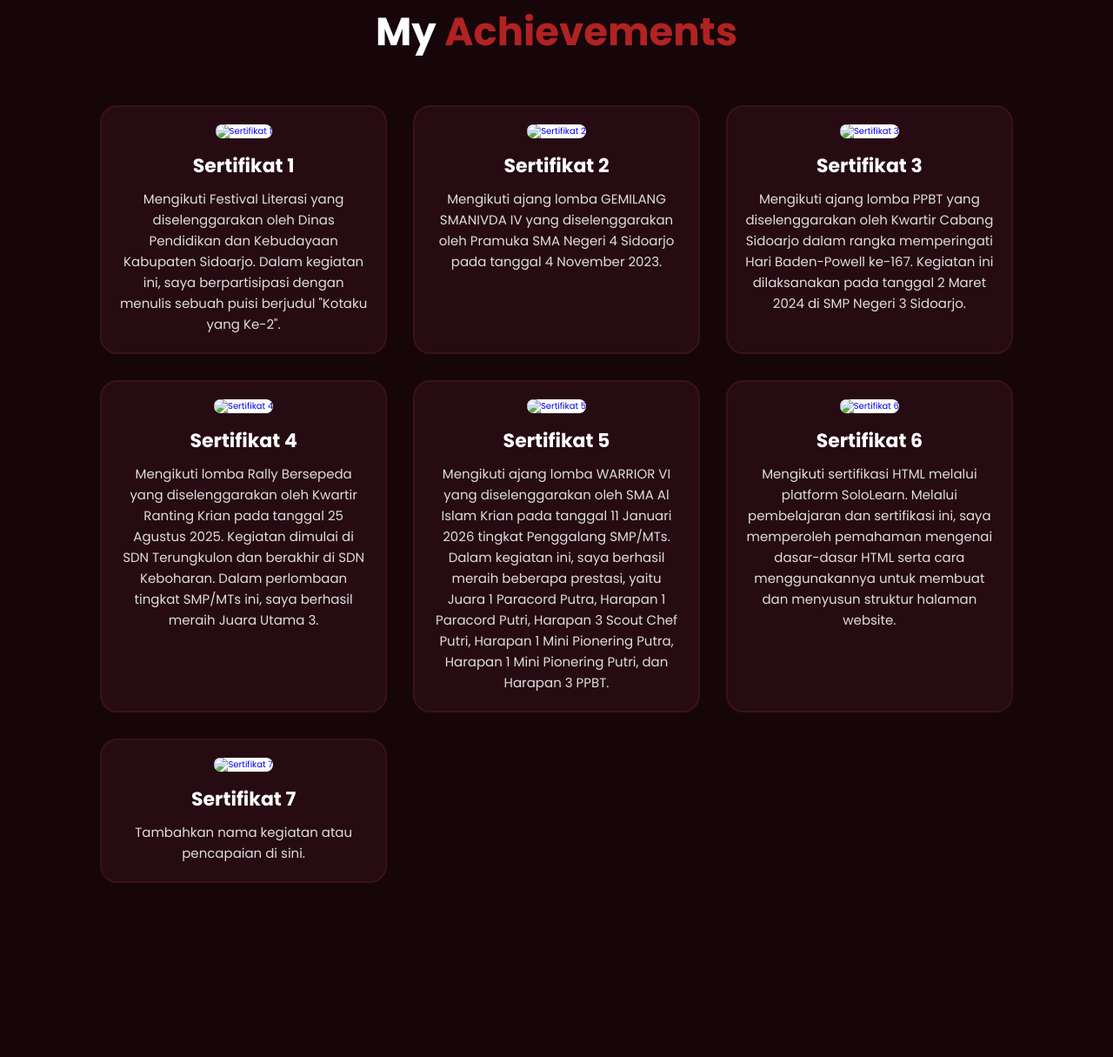
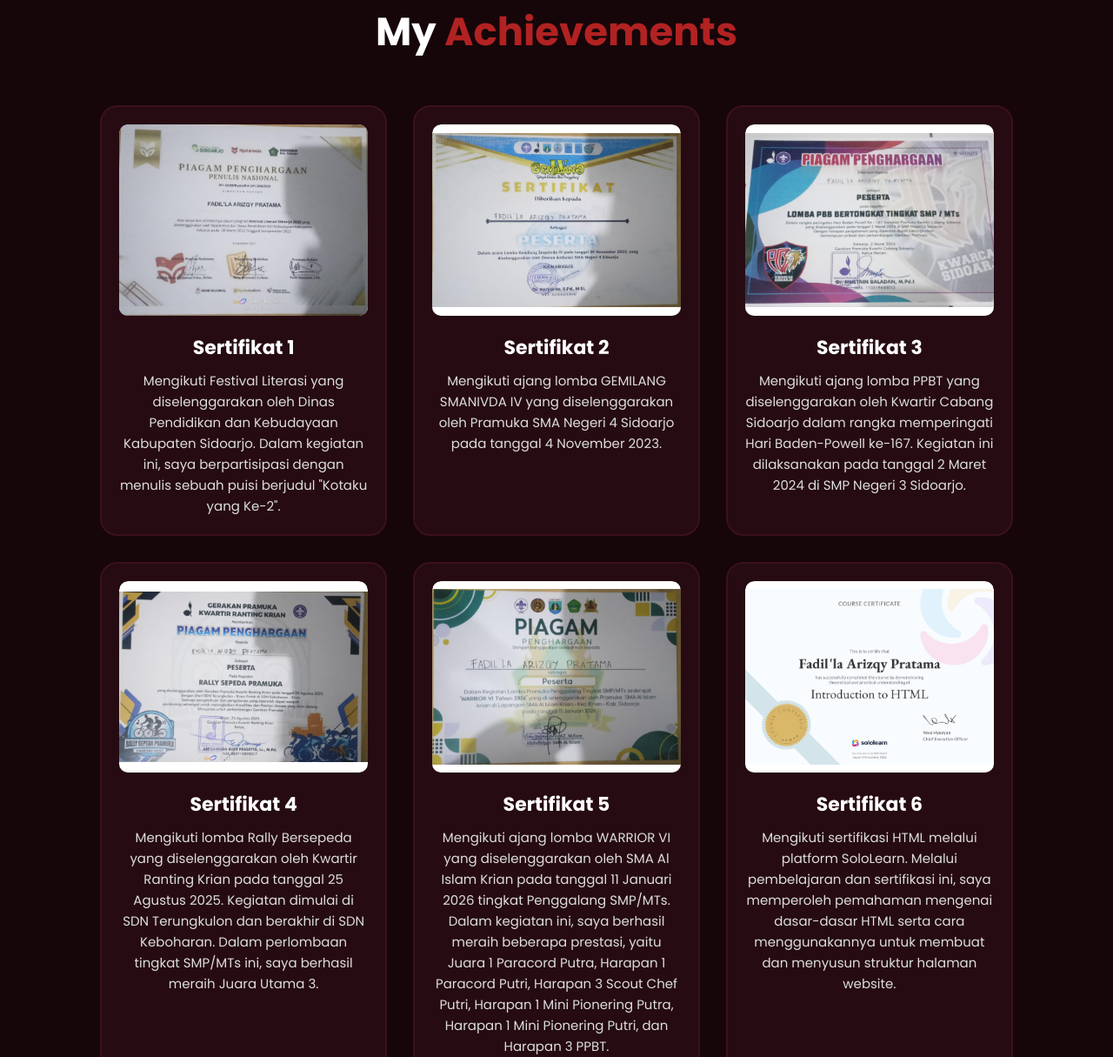
Before and after one commit to fadilaarizqy-lab/portofolio-web, a plain HTML site: page index.html in a window 1280 px wide. Shown: the part 3297-4512 px from the top of the page at 87% size. Drawn offline with nearby package versions, Linux system fonts and the light colour scheme.

Commit message:
Update index.html

```diff
--- a/index.html
+++ b/index.html
@@ -144,59 +144,51 @@
         <div class="achievement-container">
 
             <div class="achievement-box">
-                <a href="sertifikat/sertifikat1.jpg" target="_blank" rel="noopener">
-                    <img src="sertifikat/sertifikat1.jpg" alt="Sertifikat 1">
+                <a href="sertifikat1.jpg" target="_blank" rel="noopener">
+                    <img src="sertifikat1.jpg" alt="Sertifikat 1">
                 </a>
                 <h3>Sertifikat 1</h3>
                 <p>Mengikuti Festival Literasi yang diselenggarakan oleh Dinas Pendidikan dan Kebudayaan Kabupaten Sidoarjo. Dalam kegiatan ini, saya berpartisipasi dengan menulis sebuah puisi berjudul "Kotaku yang Ke-2".</p>
             </div>
 
             <div class="achievement-box">
-                <a href="sertifikat/sertifikat2.jpg" target="_blank" rel="noopener">
-                    <img src="sertifikat/sertifikat2.jpg" alt="Sertifikat 2">
+                <a href="sertifikat2.jpg" target="_blank" rel="noopener">
+                    <img src="sertifikat2.jpg" alt="Sertifikat 2">
                 </a>
                 <h3>Sertifikat 2</h3>
                 <p>Mengikuti ajang lomba GEMILANG SMANIVDA IV yang diselenggarakan oleh Pramuka SMA Negeri 4 Sidoarjo pada tanggal 4 November 2023.</p>
             </div>
 
             <div class="achievement-box">
-                <a href="sertifikat/sertifikat3.jpg" target="_blank" rel="noopener">
-                    <img src="sertifikat/sertifikat3.jpg" alt="Sertifikat 3">
+                <a href="sertifikat3.jpg" target="_blank" rel="noopener">
+                    <img src="sertifikat3.jpg" alt="Sertifikat 3">
                 </a>
                 <h3>Sertifikat 3</h3>
                 <p>Mengikuti ajang lomba PPBT yang diselenggarakan oleh Kwartir Cabang Sidoarjo dalam rangka memperingati Hari Baden-Powell ke-167. Kegiatan ini dilaksanakan pada tanggal 2 Maret 2024 di SMP Negeri 3 Sidoarjo.</p>
             </div>
 
             <div class="achievement-box">
-                <a href="sertifikat/sertifikat4.jpg" target="_blank" rel="noopener">
-                    <img src="sertifikat/sertifikat4.jpg" alt="Sertifikat 4">
+                <a href="sertifikat4.jpg" target="_blank" rel="noopener">
+                    <img src="sertifikat4.jpg" alt="Sertifikat 4">
                 </a>
                 <h3>Sertifikat 4</h3>
                 <p>Mengikuti lomba Rally Bersepeda yang diselenggarakan oleh Kwartir Ranting Krian pada tanggal 25 Agustus 2025. Kegiatan dimulai di SDN Terungkulon dan berakhir di SDN Keboharan. Dalam perlombaan tingkat SMP/MTs ini, saya berhasil meraih Juara Utama 3.</p>
             </div>
 
             <div class="achievement-box">
-                <a href="sertifikat/sertifikat5.jpg" target="_blank" rel="noopener">
-                    <img src="sertifikat/sertifikat5.jpg" alt="Sertifikat 5">
+                <a href="sertifikat5.jpg" target="_blank" rel="noopener">
+                    <img src="sertifikat5.jpg" alt="Sertifikat 5">
                 </a>
                 <h3>Sertifikat 5</h3>
                 <p>Mengikuti ajang lomba WARRIOR VI yang diselenggarakan oleh SMA Al Islam Krian pada tanggal 11 Januari 2026 tingkat Penggalang SMP/MTs. Dalam kegiatan ini, saya berhasil meraih beberapa prestasi, yaitu Juara 1 Paracord Putra, Harapan 1 Paracord Putri, Harapan 3 Scout Chef Putri, Harapan 1 Mini Pionering Putra, Harapan 1 Mini Pionering Putri, dan Harapan 3 PPBT.</p>
             </div>
 
             <div class="achievement-box">
-                <a href="sertifikat/sertifikat6.jpg" target="_blank" rel="noopener">
-                    <img src="sertifikat/sertifikat6.jpg" alt="Sertifikat 6">
+                <a href="sertifikat6.jpg" target="_blank" rel="noopener">
+                    <img src="sertifikat6.jpg" alt="Sertifikat 6">
                 </a>
                 <h3>Sertifikat 6</h3>
                 <p>Mengikuti sertifikasi HTML melalui platform SoloLearn. Melalui pembelajaran dan sertifikasi ini, saya memperoleh pemahaman mengenai dasar-dasar HTML serta cara menggunakannya untuk membuat dan menyusun struktur halaman website.</p>
-            </div>
-
-            <div class="achievement-box">
-                <a href="sertifikat/sertifikat7.jpg" target="_blank" rel="noopener">
-                    <img src="sertifikat/sertifikat7.jpg" alt="Sertifikat 7">
-                </a>
-                <h3>Sertifikat 7</h3>
-                <p>Tambahkan nama kegiatan atau pencapaian di sini.</p>
             </div>
 
         </div>
```
